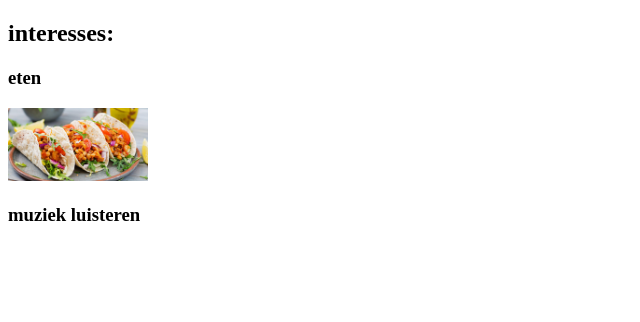
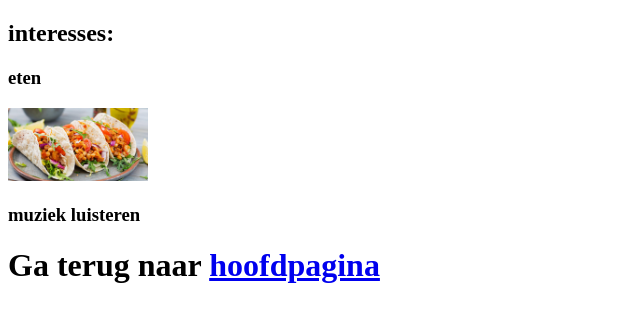
Before and after one commit to haaibrid/haaibrid.github.io, a plain HTML site: page Project_persoonlijke_webpagina/interesses.html in a window 1280 px wide. Shown: the whole page, without its empty margins (0-640 px from the left). Drawn offline with Linux system fonts and the light colour scheme; files that its build step writes are made by us from their sources; files whose address does not match are found by name.

Commit message:
links naar hoofdpagina toegevoegd

```diff
--- a/Project_persoonlijke_webpagina/interesses.html
+++ b/Project_persoonlijke_webpagina/interesses.html
@@ -12,5 +12,11 @@
     <h3>eten</h3>
     <img src="Afbeeldingen/adobestock-192574323.jpeg" style="width: 140px; height: auto" alt="afbeelding fajitas">
     <h3>muziek luisteren</h3>
+
+    <h1>Ga terug naar <a href="index.html">hoofdpagina</a></h1>
+
+
+
+
 </body>
 </html>
```
Also changed, not shown: Project_persoonlijke_webpagina/hobbys.html (+1 -0 lines).
